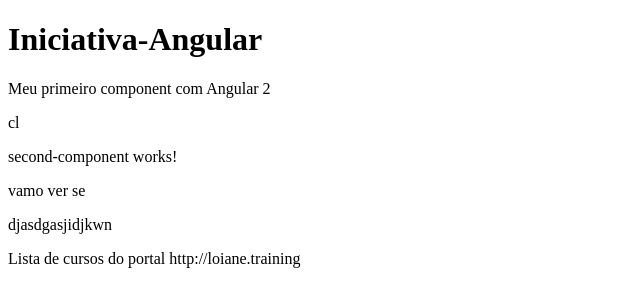
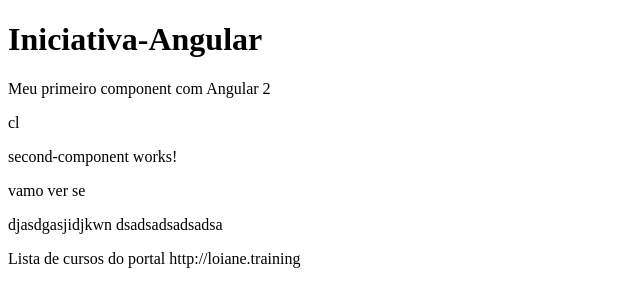
Before and after one commit to Lucassec1/Iniciativa-Angular, an Angular app: page / in a window 1280 px wide. Shown: the top 283 px of the page, without its empty margins (0-640 px from the left). Built offline with nearby package versions, Linux system fonts and the light colour scheme.

Commit message:
refactor: adicionando um texto

```diff
--- a/src/app/second-component/second-component.component.html
+++ b/src/app/second-component/second-component.component.html
@@ -1,3 +1,4 @@
 <p>second-component works!</p>
 <p>vamo ver se </p>
 djasdgasjidjkwn
+dsadsadsadsadsa
```
